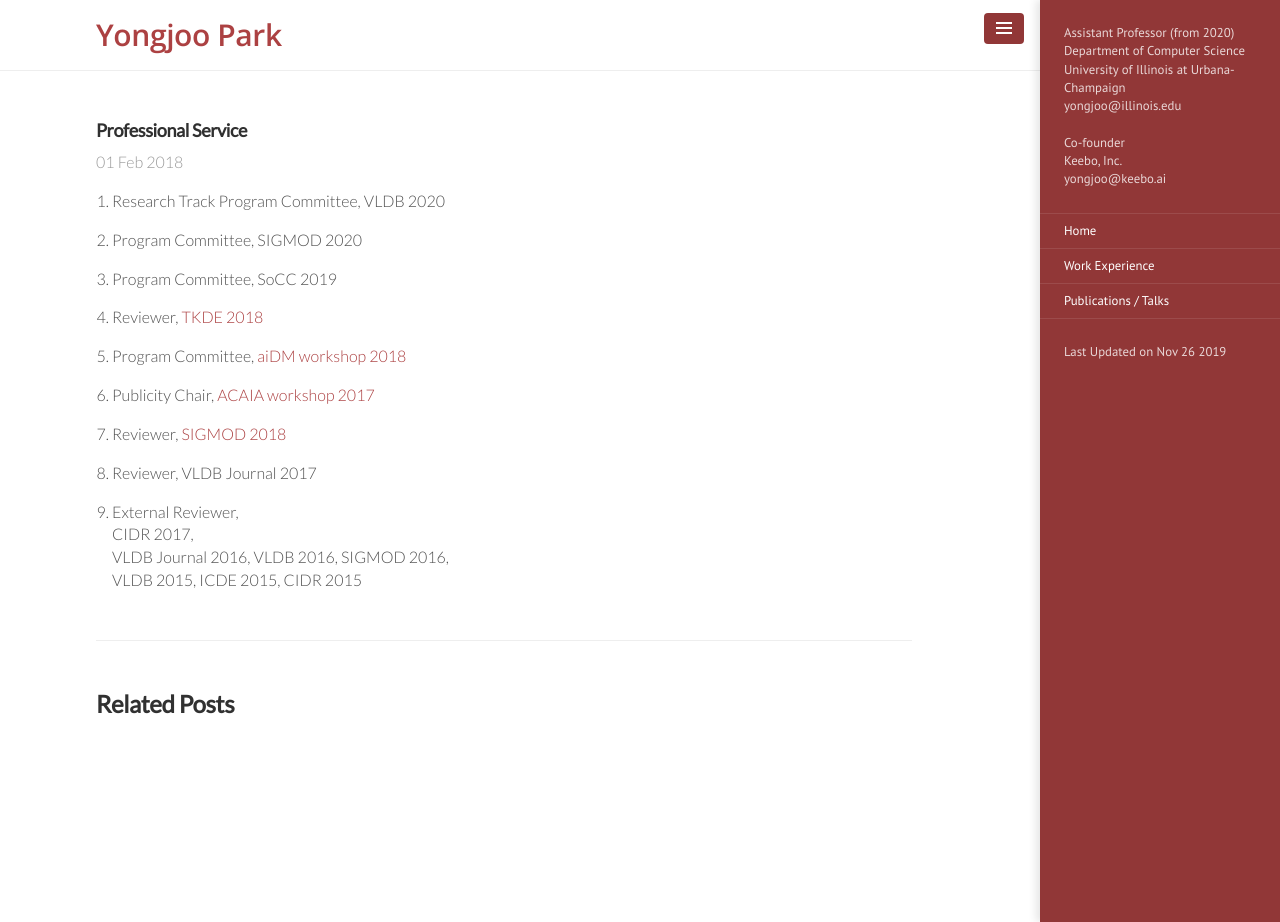
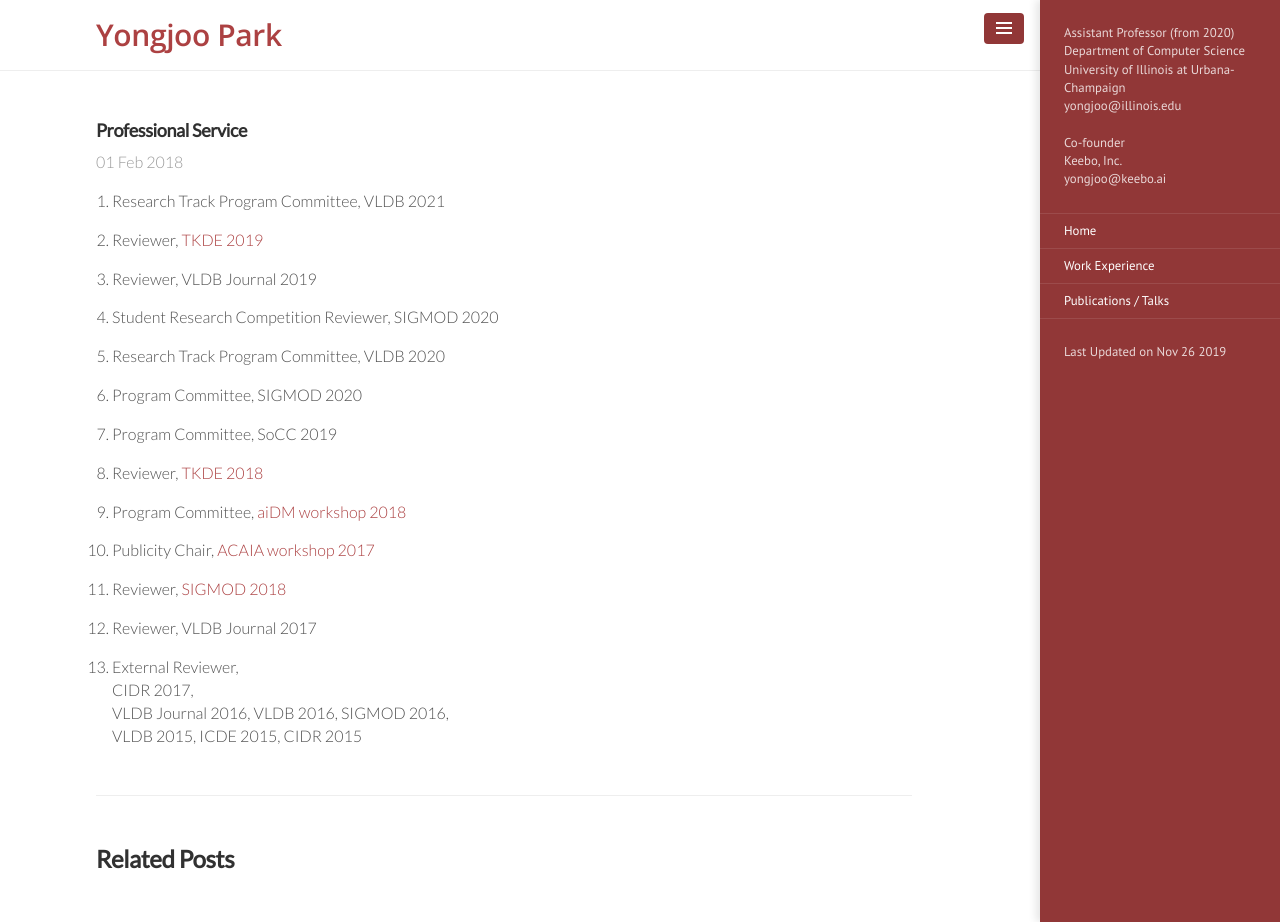
Before and after one commit to pyongjoo/pyongjoo.github.io, a Jekyll site: the page built from _texts/2018-02-01-services.md, in a window 1280 px wide and 922 px high. Built offline with Jekyll 4.4.1, drawn with Linux system fonts in a browser that asks for light colours.

Commit message:
Update 2018-02-01-services.md

```diff
--- a/_texts/2018-02-01-services.md
+++ b/_texts/2018-02-01-services.md
@@ -2,6 +2,14 @@
 layout: post
 title: Professional Service
 ---
+
+1. Research Track Program Committee, VLDB 2021
+
+1. Reviewer, [TKDE 2019](https://www.computer.org/web/tkde)
+
+1. Reviewer, VLDB Journal 2019
+
+1. Student Research Competition Reviewer, SIGMOD 2020
 
 1. Research Track Program Committee, VLDB 2020
 
```
